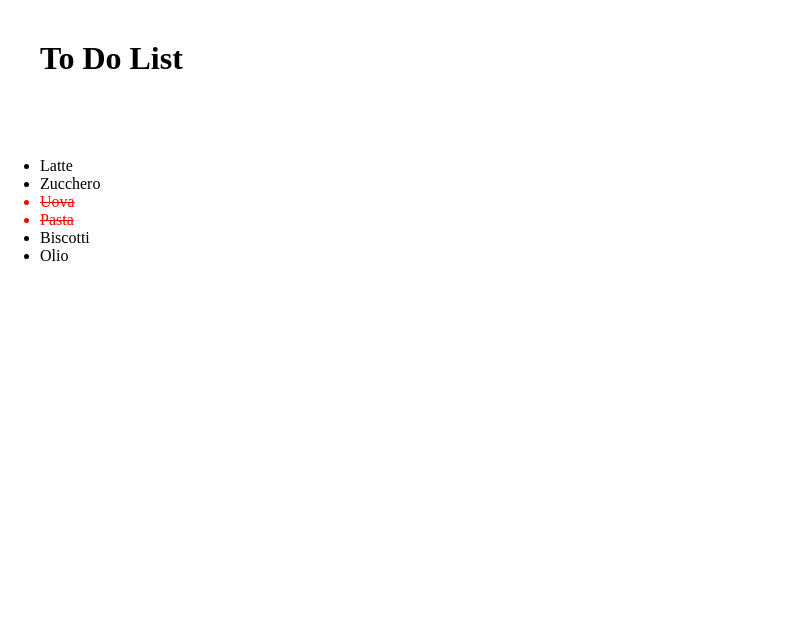
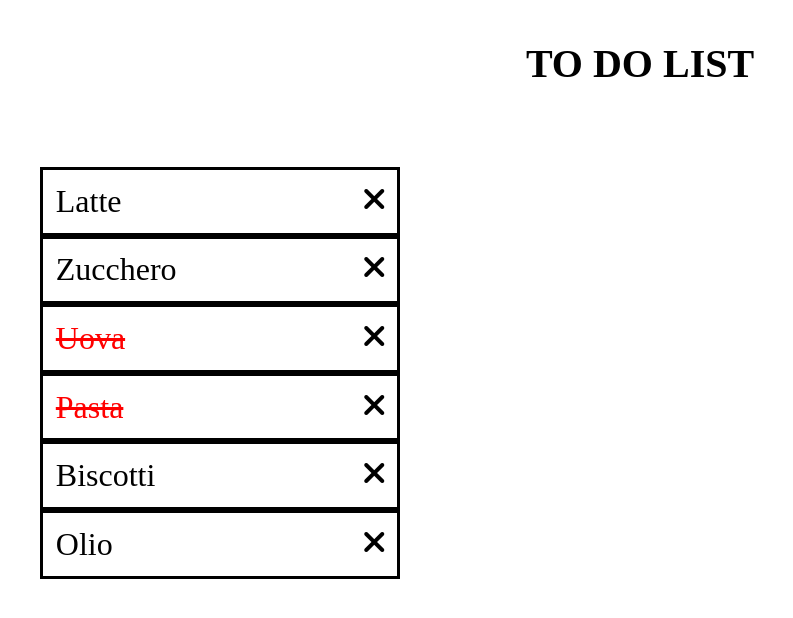
Before and after one commit to Claudio-Emmolo/vue-todolist, a plain HTML site: page index.html in a window 1280 px wide. Shown: the whole page, without its empty margins (0-793 px from the left). Drawn offline with nearby package versions, Linux system fonts and the light colour scheme.

Commit message:
Created remove list item

```diff
--- a/css/style.css
+++ b/css/style.css
@@ -3,7 +3,6 @@
     padding: 0;
     box-sizing: border-box;
 }
-
 
 header,
 main{
@@ -14,3 +13,25 @@ main{
     text-decoration: line-through;
     color: red;
 }
+
+header h1{
+    font-size: 2.5rem;
+    text-transform: uppercase;
+    text-align: center;
+}
+
+div.todolist{
+    width: 30%;
+}
+
+div.todolist ul{
+    list-style-type: none;
+    font-size: 2rem;
+}
+
+div.todolist ul li{
+    border: 3px solid black;
+    padding: .8rem;
+    display: flex;
+    justify-content: space-between;
+}
--- a/index.html
+++ b/index.html
@@ -22,8 +22,12 @@
         <main>
             <div class="todolist">
                 <ul>
-                    <li v-for="(item) in todoList" :class="(item.done) ? 'line-through' : '' ">
-                        {{ item.text }}
+                    <li v-for="(item) in todoList">
+                        <span :class="(item.done) ? 'line-through' : '' ">
+                            {{ item.text }}
+                        </span>
+
+                        <i class="fa-solid fa-xmark" @click="removeToDo(item)"></i>
                     </li>
                 </ul>
             </div>
--- a/js/script.js
+++ b/js/script.js
@@ -34,6 +34,13 @@ createApp({
 
     methods: {
 
+		removeToDo(itemToRemove){
+			const toRemoveCheck = this.todoList.indexOf(itemToRemove);
+			if (toRemoveCheck > -1 ){
+				this.todoList.splice(toRemoveCheck, 1)
+			}
+		}
+
     },
 
 }).mount ('#app')
```
